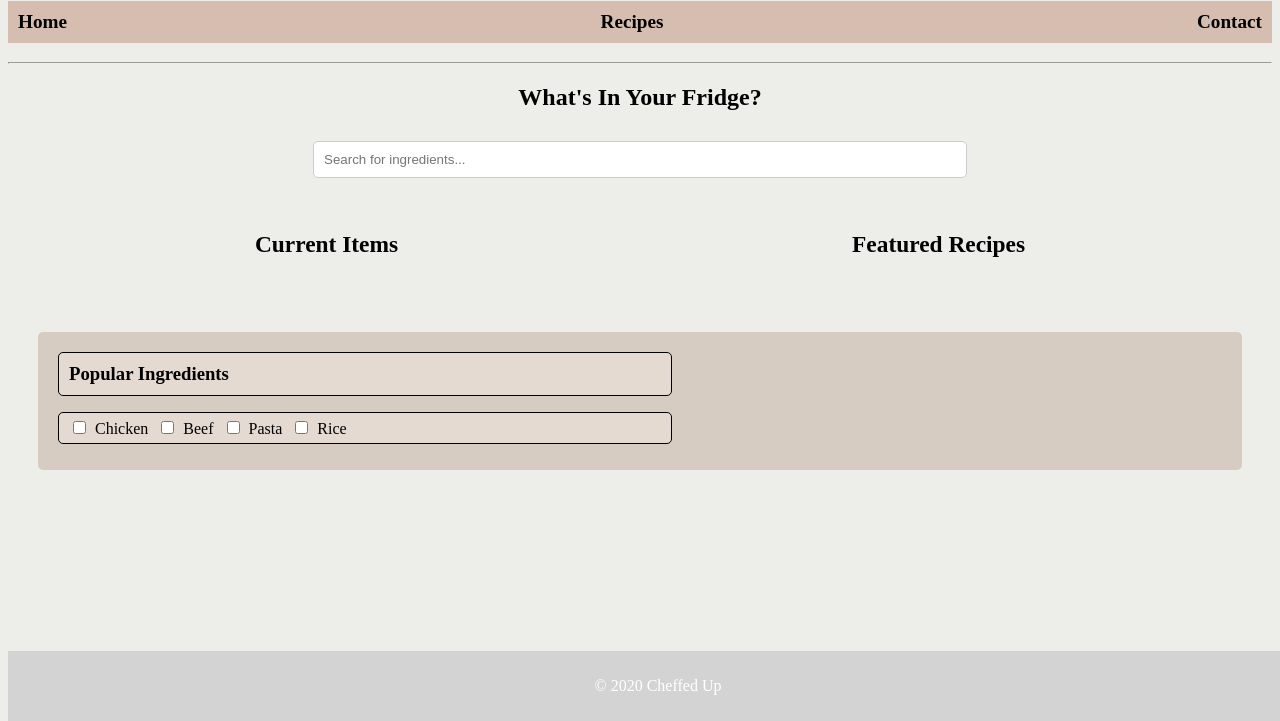
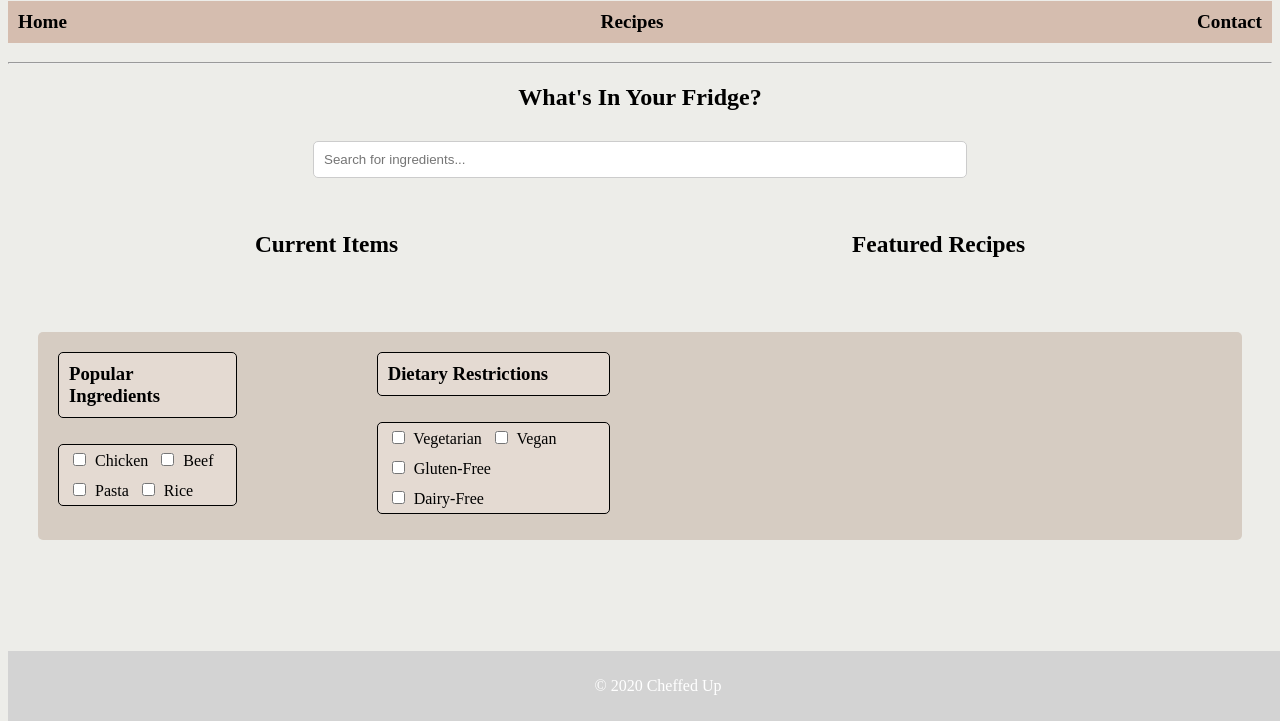
Before and after one commit to xaviermontane/cheffed-up, a plain HTML site: page src/index.html in a window 1280 px wide. Shown: the part 79-800 px from the top of the page. Drawn offline with Linux system fonts and the light colour scheme.

Commit message:
wip: working on dietary filter

```diff
--- a/src/index.html
+++ b/src/index.html
@@ -29,8 +29,9 @@
         <h3>Featured Recipes</h3>
     </div>
     <aside>
-        <h3 id="top-ingredients"> Popular Ingredients</h3>
-        <ul id="checkbox-list">
+        <div class="filter-wrapper">
+            <h3 class="filter-header">Popular Ingredients</h3>
+            <ul class="checkbox-list">
                 <li>
                     <label>
                         <input type="checkbox" name="ingredient" value="chicken">
@@ -55,6 +56,35 @@
                         Rice
                     </label>
                 </li>
+        </div>
+        <div class="filter-wrapper">
+            <h3 class="filter-header">Dietary Restrictions</h3>
+            <ul class="checkbox-list">
+                <li>
+                    <label>
+                        <input type="checkbox" name="diet" value="vegetarian">
+                        Vegetarian
+                    </label>
+                </li>
+                <li>
+                    <label>
+                        <input type="checkbox" name="diet" value="vegan">
+                        Vegan
+                    </label>
+                </li>
+                <li>
+                    <label>
+                        <input type="checkbox" name="diet" value="gluten-free">
+                        Gluten-Free
+                    </label>
+                </li>
+                <li>
+                    <label>
+                        <input type="checkbox" name="diet" value="dairy-free">
+                        Dairy-Free
+                    </label>
+                </li>
+        </div>
     </aside>
     <footer>
         <p>&copy; 2020 Cheffed Up</p>
--- a/src/style.css
+++ b/src/style.css
@@ -56,7 +56,14 @@ footer {
     justify-content: space-around;
 }
 
-#top-ingredients {
+.filter-wrapper {
+    display: inline-grid;
+    justify-content: center;
+    align-items: center;
+    overflow: hidden;
+}
+
+.filter-header {
     background-color: #e4dad2;
     padding: 10px;
     margin: 10px;
@@ -65,7 +72,7 @@ footer {
     width: 50%;
 }
 
-#checkbox-list {
+.checkbox-list {
     margin-left: 10px;
     background-color: #e4dad2;
     padding: 0 10px;
@@ -74,13 +81,13 @@ footer {
     border-radius: 5px;
 }
 
-#checkbox-list li {
+.checkbox-list li {
     margin: 5px 0;
     list-style-type: none;
     display: inline-block;
 }
 
-#checkbox-list label, input[type="checkbox"] {
+.checkbox-list label, input[type="checkbox"] {
     cursor: pointer;
     margin-right: 5px;
 }
```
Lines whose indentation alone changed are shown as unchanged.
